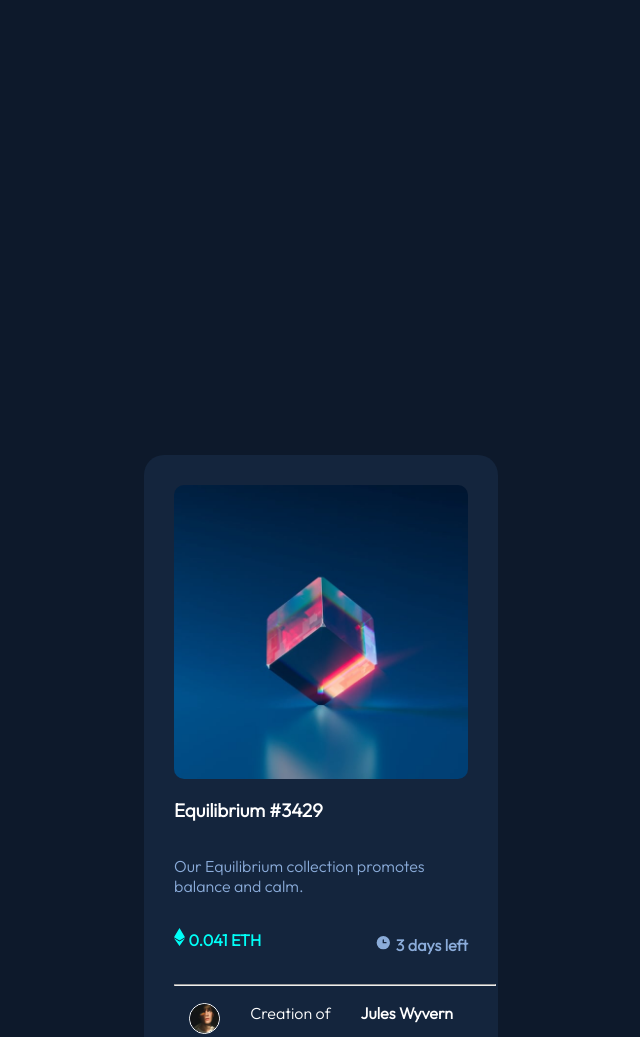
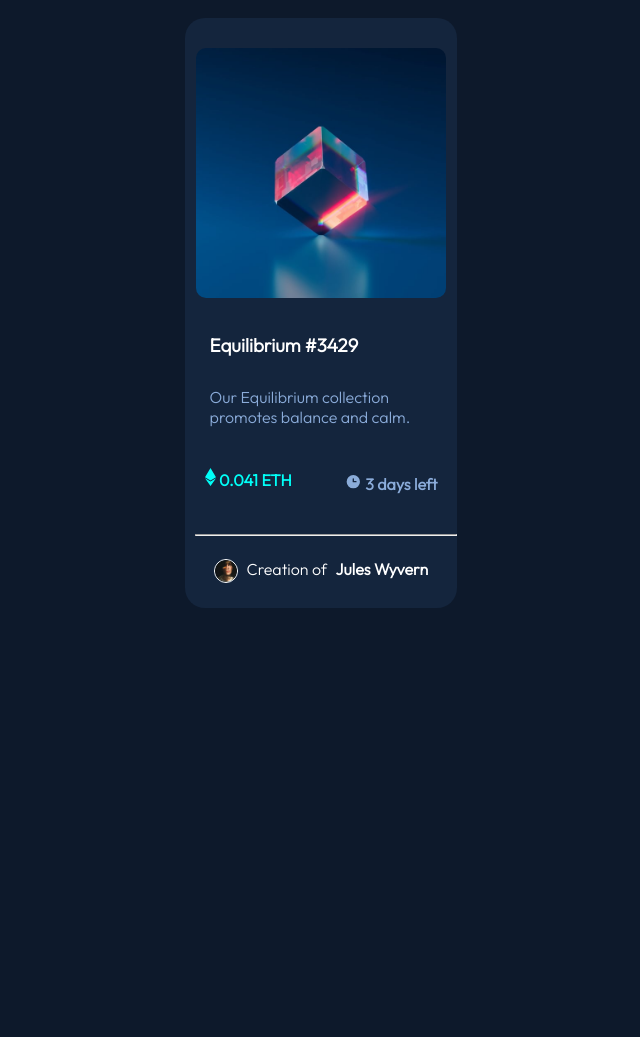
Before and after one commit to MarcoNarvaez/nft-card-component, a plain HTML site: page index.html in a window 1280 px wide. Shown: the top 1037 px of the page, without its empty margins (319-959 px from the left). After the commit the page ends 800 px from the top, so only its background shows below. Drawn offline with Linux system fonts and the light colour scheme.

Commit message:
actualizacion

```diff
--- a/index.html
+++ b/index.html
@@ -11,8 +11,11 @@
   <link rel="stylesheet" href="style.css">
 </head>
 <body>
+  <div class="hero">
     <div class="container">
-        <img src="/public/image-equilibrium.jpg" class="img">
+      <div class="img-container">
+        <img src="/assets/image-equilibrium.jpg" class="img">
+      </div>
         <h3 class="tittle">
             Equilibrium #3429
         </h3>
@@ -21,23 +24,20 @@
         </p>
         <div class="price-timer">
           <p class="price">
-            <img src="/public/icon-ethereum.svg">
+            <img src="/assets/icon-ethereum.svg">
             <b>0.041 ETH</b>
         </p>
         <h4 class="timer">
-            <img src="/public/icon-clock.svg">
+            <img src="/assets/icon-clock.svg">
             3 days left
         </h4>
         </div>
-        <hr style="width: 320px;">
+        <hr style="width: 260px;">
         <footer class="created">
-          <img src="/public/image-avatar.png" style="width: 10%; border: 1px solid white; border-radius: 50%;">
+          <img src="/assets/image-avatar.png" style="width: 10%; border: 1px solid white; border-radius: 50%;">
             Creation of <b>Jules Wyvern</b>
         </footer>
     </div>
-  <div class="attribution">
-    Challenge by <a href="https://www.frontendmentor.io?ref=challenge" target="_blank">Frontend Mentor</a>.
-    Coded by <a href="#">Marco Narvaez</a>.
   </div>
 </body>
 </html>
--- a/style.css
+++ b/style.css
@@ -1,25 +1,39 @@
 body {
     background-color: hsl(217, 54%, 11%);
     font-family: 'Outfit', sans-serif;
+}
+
+.hero {
+    display: flex;
+    justify-content: center;
+    width: 100%;
 }
 
 .container {
     background-color: hsl(216, 50%, 16%);
     border-radius: 20px;
     display: flex;
+    justify-content: center;
     flex-direction: column;
-    margin: 36%;
-    padding: 30px;
+    margin: 10px;
+    padding: 10px;
+    width: 20%;
 }
 
+.img-container {
+    display: flex;
+    justify-content: center;
+    align-items: center;
+}
 .img {
     border-radius: 10px;
-    max-width: 100%;
-    max-height: 100%;
+    width: 250px;
+    margin: 20px;
 }
 
 .tittle {
     color: white;
+    margin: 15px;
 }
 
 .price {
@@ -28,21 +42,22 @@ body {
 
 .text {
     color: hsl(215, 51%, 70%);
+    margin: 15px;
 }
 
 .timer {
     color: hsl(215, 51%, 70%);
-    text-align: end;
 }
 
 .price-timer {
     display: flex;
     justify-content: space-between;
+    margin: 10px;
 }
 
 .created {
     color: white;
-    margin-top: 3%;
     display: flex;
     justify-content: space-around;
+    margin: 15px;
 }
```
Also changed, not shown: assets/icon-clock.svg (renamed from public/icon-clock.svg), assets/icon-ethereum.svg (renamed from public/icon-ethereum.svg), assets/image-avatar.png (renamed from public/image-avatar.png), assets/image-equilibrium.jpg (renamed from public/image-equilibrium.jpg), assets/mobile-design.jpg (renamed from public/mobile-design.jpg).
